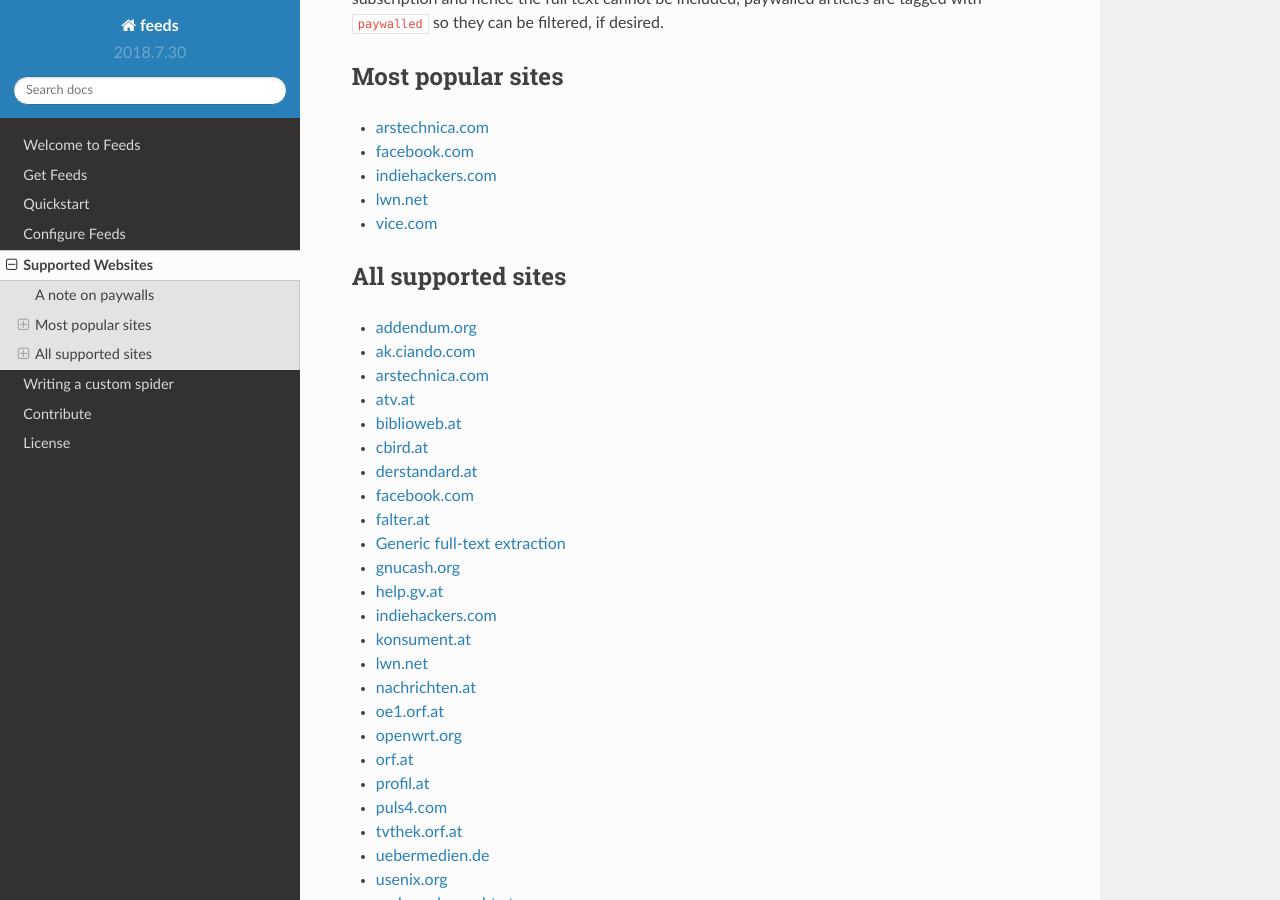
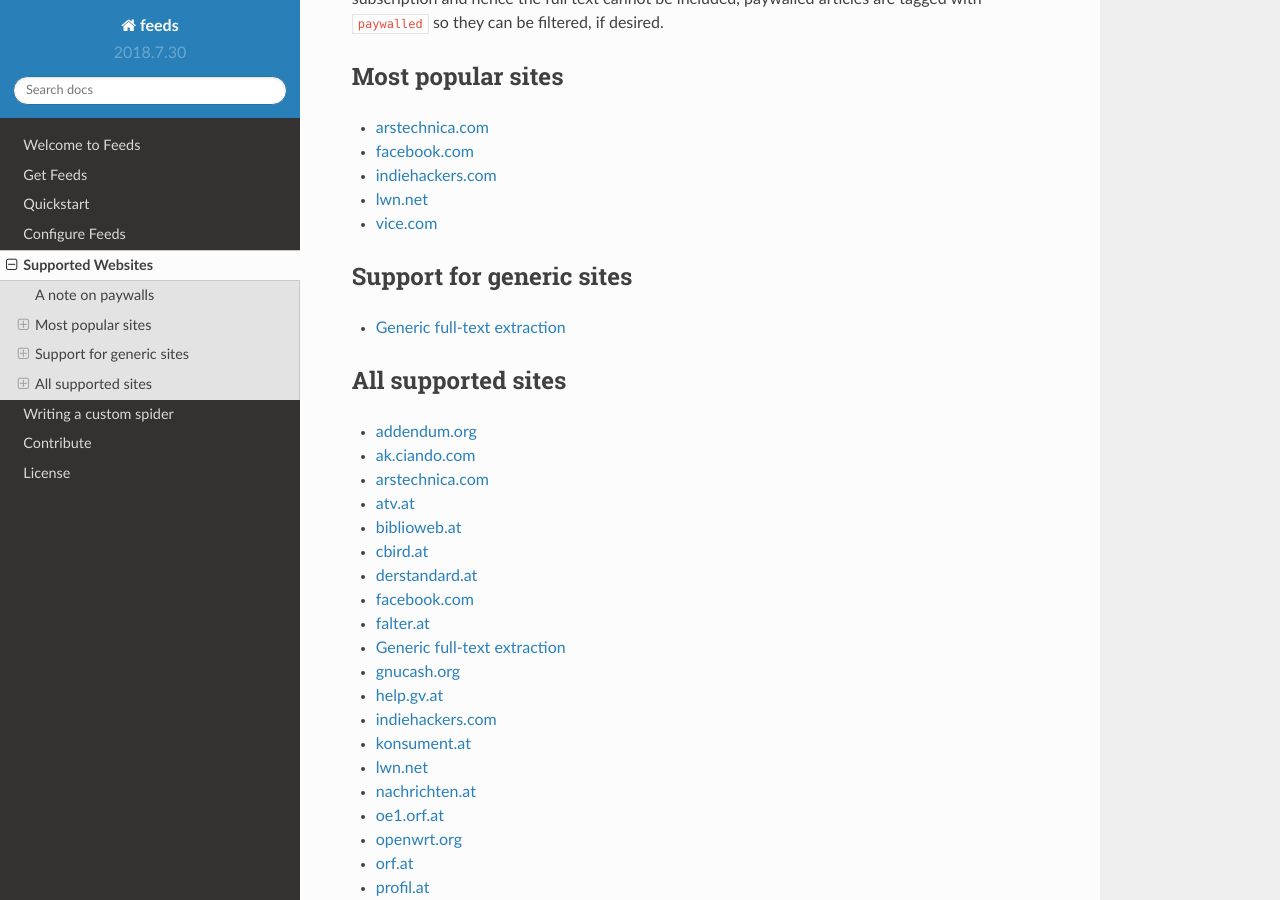
Before and after one commit to PyFeeds/PyFeeds, a Sphinx documentation site: the page built from docs/spiders.rst, in a window 1280 px wide and 900 px high, scrolled down 374 px. Built offline with Sphinx 7.4.7 and the Read the Docs theme 2.0.0, drawn with Linux system fonts in a browser that asks for light colours.

Commit message:
Provide a generic site section

```diff
--- a/docs/spiders.rst
+++ b/docs/spiders.rst
@@ -29,6 +29,14 @@
    spiders/lwn.net
    spiders/vice.com
 
+Support for generic sites
+-------------------------
+
+.. toctree::
+   :maxdepth: 1
+
+   spiders/generic
+
 All supported sites
 -------------------
 .. toctree::
```
